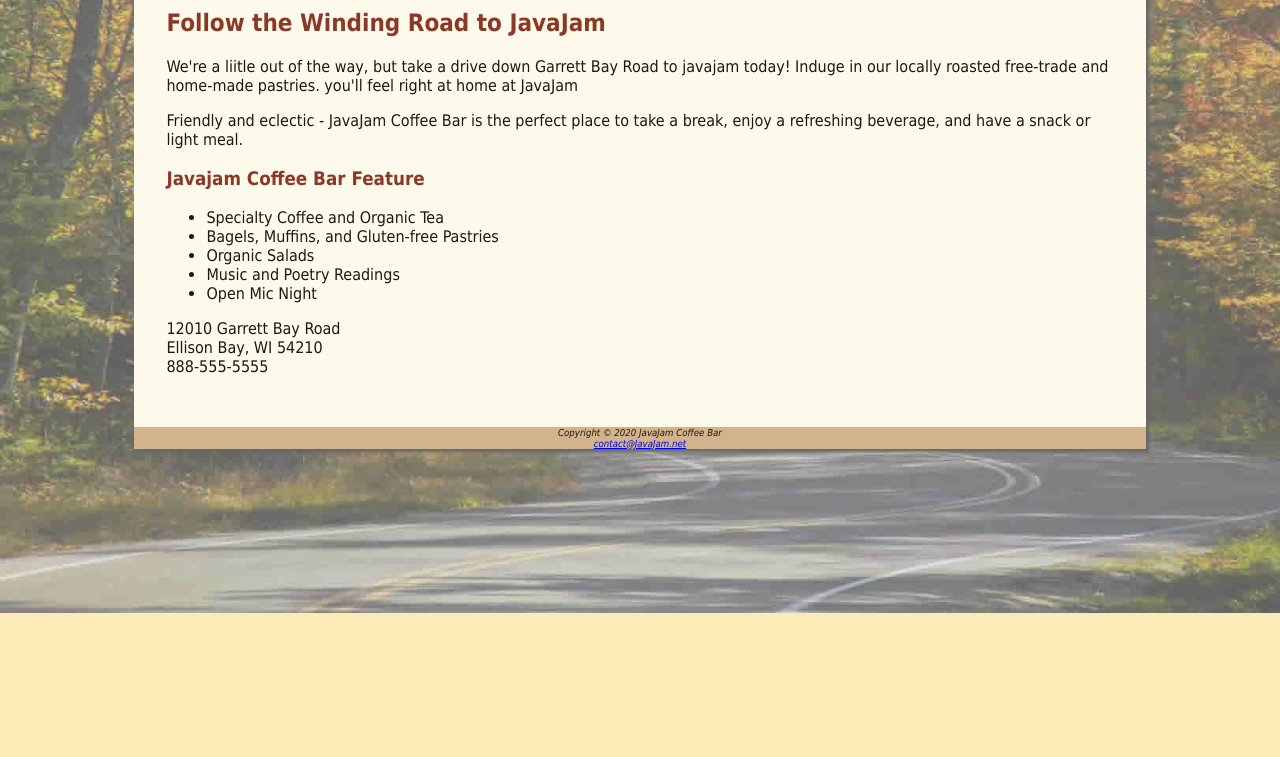
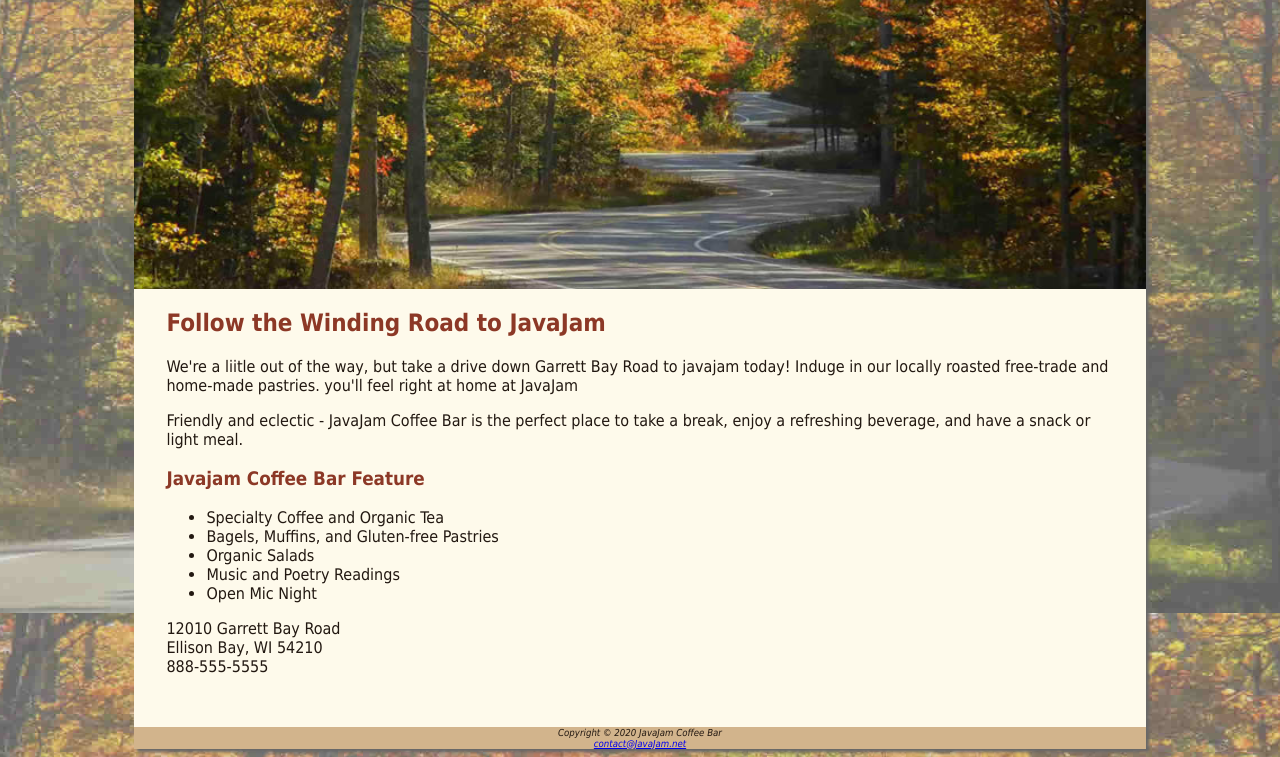
Before and after one commit to VsIndia2/WD_CaseStudies_Chap4_JavaJam, a plain HTML site: page index.html in a window 1280 px wide. Shown: the part 187-944 px from the top of the page. Before the commit the page ends 800 px from the top, so only its background shows below. Drawn offline with Linux system fonts and the light colour scheme.

Commit message:
Update javajam.css

```diff
--- a/javajam.css
+++ b/javajam.css
@@ -44,7 +44,7 @@ padding-bottom: 2em;
 padding-right: 20%;}
 img{padding-left: 10px;
 padding-right: 10px;}
-#homerhero{ height: 300px;
+#homehero{ height: 300px;
 background-image: url(hero.jpg);
 background-repeat: no-repeat;
 background-size: cover;
```
